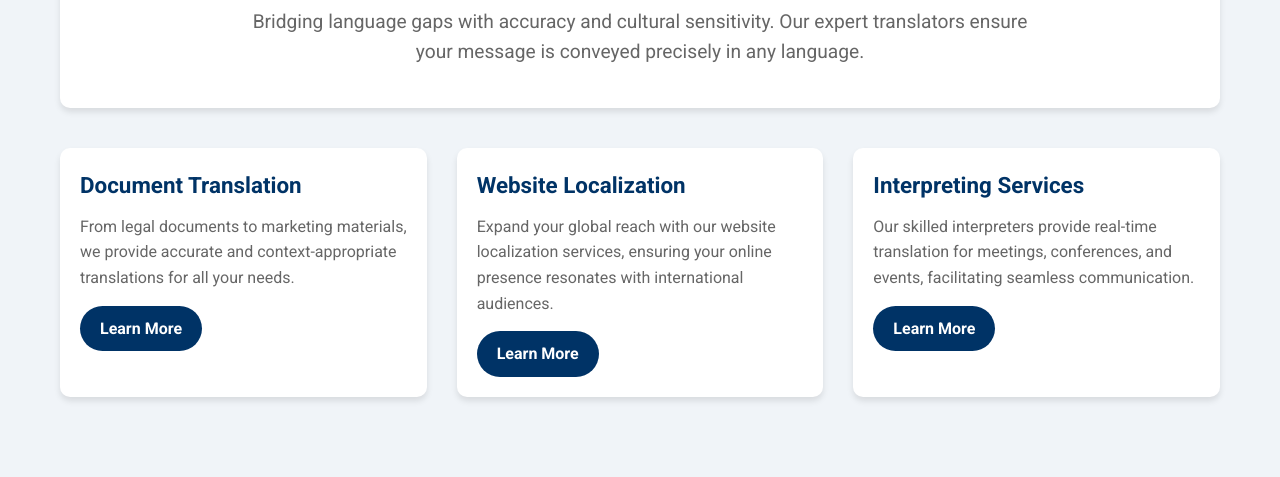
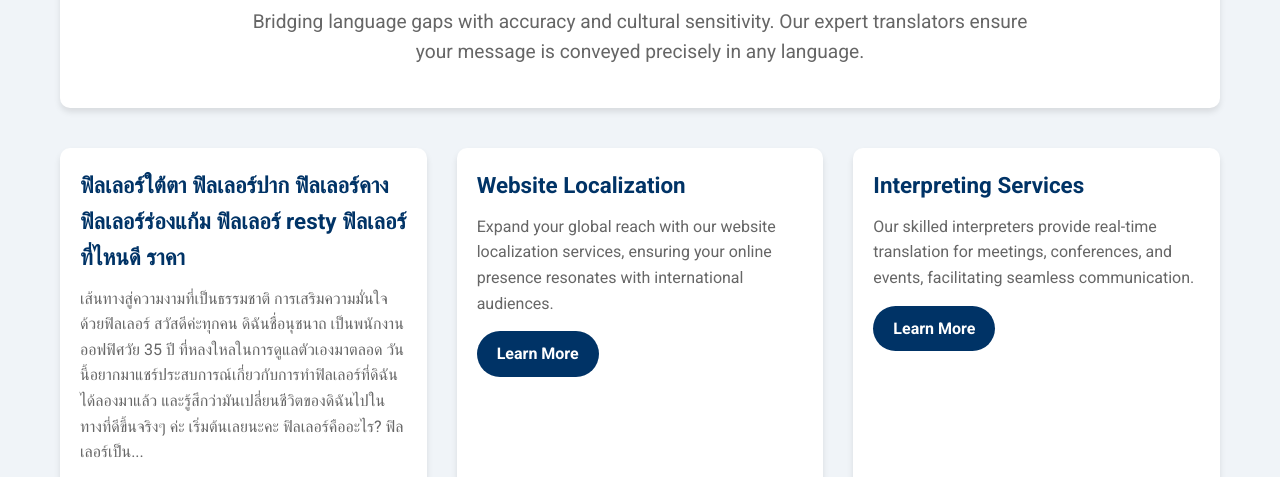
Before and after one commit to muth4289/main, a plain HTML site: page index.html in a window 1280 px wide. Shown: the part 307-784 px from the top of the page. Drawn offline with Linux system fonts and the light colour scheme.

Commit message:
Update index.html

```diff
--- a/index.html
+++ b/index.html
@@ -197,8 +197,8 @@
             <section class="services-grid">
                 <article class="service-item">
                     <div class="service-content">
-                        <h2>Document Translation</h2>
-                        <p>From legal documents to marketing materials, we provide accurate and context-appropriate translations for all your needs.</p>
+                        <h2>ฟิลเลอร์ใต้ตา ฟิลเลอร์ปาก ฟิลเลอร์คาง ฟิลเลอร์ร่องแก้ม ฟิลเลอร์ resty ฟิลเลอร์ ที่ไหนดี ราคา</h2>
+                        <p>เส้นทางสู่ความงามที่เป็นธรรมชาติ การเสริมความมั่นใจด้วยฟิลเลอร์ สวัสดีค่ะทุกคน ดิฉันชื่อนุชนาถ เป็นพนักงานออฟฟิศวัย 35 ปี ที่หลงใหลในการดูแลตัวเองมาตลอด วันนี้อยากมาแชร์ประสบการณ์เกี่ยวกับการทำฟิลเลอร์ที่ดิฉันได้ลองมาแล้ว และรู้สึกว่ามันเปลี่ยนชีวิตของดิฉันไปในทางที่ดีขึ้นจริงๆ ค่ะ เริ่มต้นเลยนะคะ ฟิลเลอร์คืออะไร? ฟิลเลอร์เป็น...</p>
                         <a href="#" class="learn-more">Learn More</a>
                     </div>
                 </article>
```
